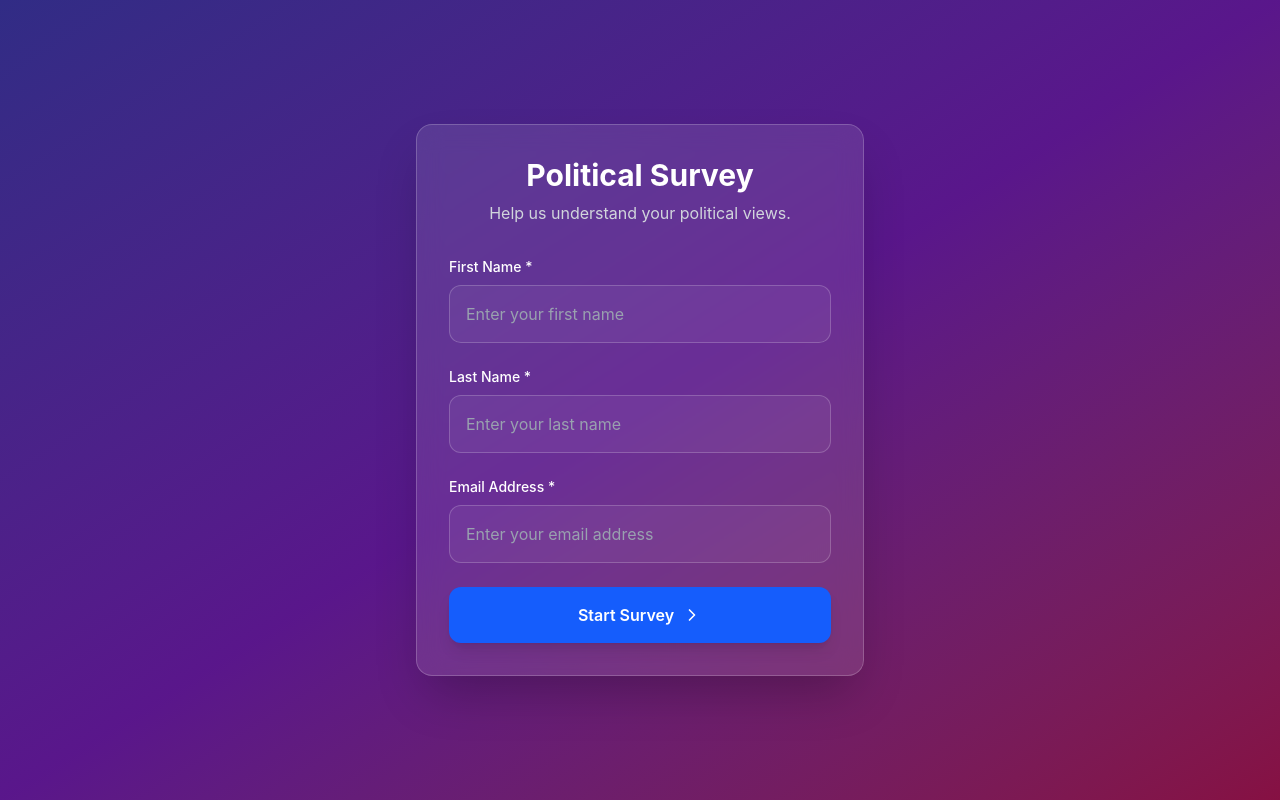
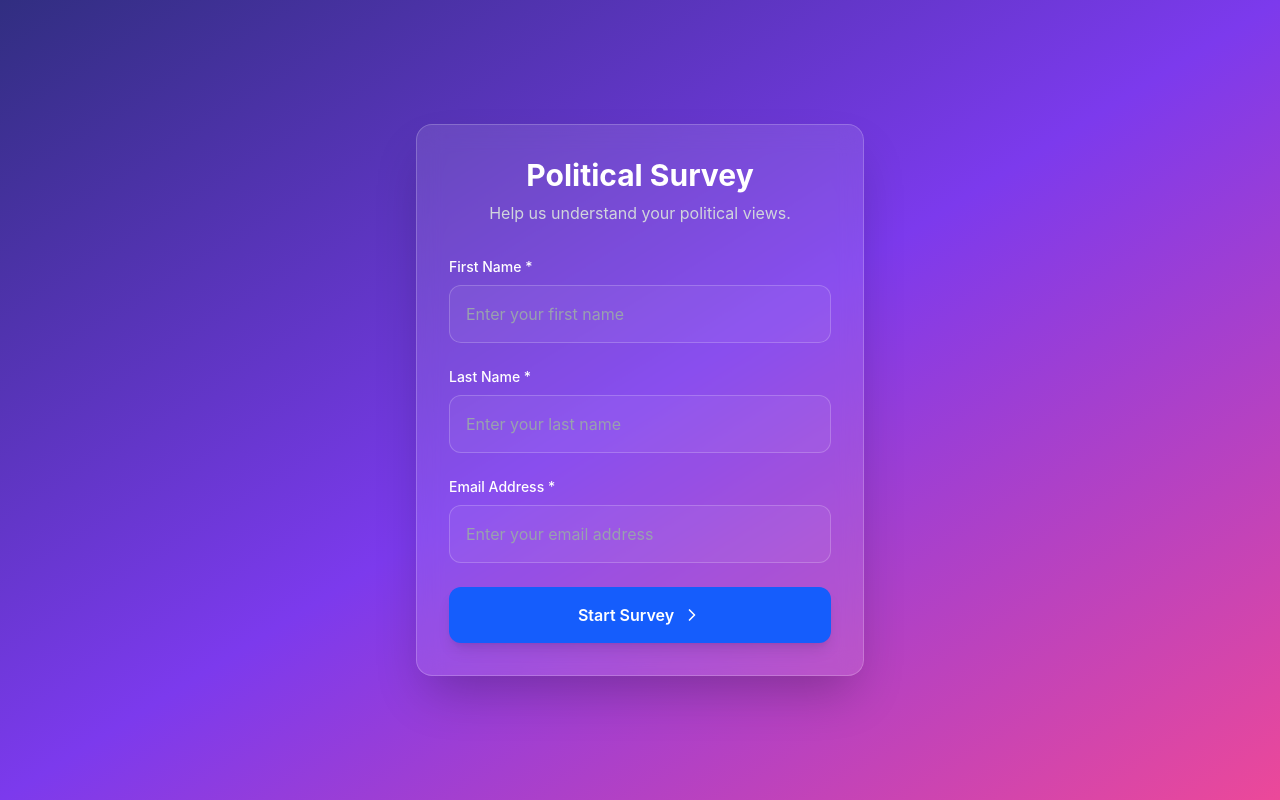
Before and after one commit to jackfan108/survey, a React (Vite) app: page / in a window 1280 px wide. Built offline with nearby package versions, Linux system fonts and the light colour scheme; no server answers; the database is empty.

Commit message:
tweak bg color for safe area

```diff
--- a/index.html
+++ b/index.html
@@ -4,6 +4,8 @@
     <meta charset="UTF-8" />
     <link rel="icon" type="image/svg+xml" href="/vite.svg" />
     <meta name="viewport" content="width=device-width, initial-scale=1.0, viewport-fit=cover" />
+    <meta name="theme-color" content="#312e81" />
+    <meta name="apple-mobile-web-app-status-bar-style" content="black-translucent" />
     <title>Survey App</title>
   </head>
   <body>
--- a/src/App.tsx
+++ b/src/App.tsx
@@ -152,7 +152,7 @@ const SurveyApp = () => {
   };
 
   return (
-    <div className="h-dvh bg-gradient-to-br from-indigo-900 via-purple-900 to-pink-900 overflow-hidden" style={{ paddingTop: 'env(safe-area-inset-top)', paddingBottom: 'env(safe-area-inset-bottom)', paddingLeft: 'env(safe-area-inset-left)', paddingRight: 'env(safe-area-inset-right)' }}>
+    <div className="main-content h-full w-full" style={{ height: '100dvh' }}>
       {step === 'user-info' && (
         <div className="h-full p-4 sm:p-6 md:p-8 flex items-center justify-center w-full">
           <div className="w-full">
--- a/src/index.css
+++ b/src/index.css
@@ -1,9 +1,24 @@
 @import "tailwindcss";
 
 /* Custom CSS */
-body {
+html {
+  height: 100%;
+  width: 100%;
   margin: 0;
   padding: 0;
+  /* Purple gradient background that extends into safe areas */
+  background: linear-gradient(to bottom right, #312e81, #7c3aed, #ec4899);
+  background-attachment: fixed;
+}
+
+body {
+  height: 100%;
+  width: 100%;
+  margin: 0;
+  padding: 0;
+  /* Ensure body inherits the gradient */
+  background: inherit;
+  overscroll-behavior-y: none;
   font-family: -apple-system, BlinkMacSystemFont, 'Segoe UI', 'Roboto', 'Oxygen',
     'Ubuntu', 'Cantarell', 'Fira Sans', 'Droid Sans', 'Helvetica Neue',
     sans-serif;
@@ -11,14 +26,23 @@ body {
   -moz-osx-font-smoothing: grayscale;
 }
 
-/* Safe Area Support */
-@supports (padding: env(safe-area-inset-top)) {
-  .safe-area-container {
-    padding-top: env(safe-area-inset-top);
-    padding-bottom: env(safe-area-inset-bottom);
-    padding-left: env(safe-area-inset-left);
-    padding-right: env(safe-area-inset-right);
-  }
+#root {
+  height: 100%;
+  width: 100%;
+  margin: 0;
+  padding: 0;
+}
+
+/* Safe Area Support with constant() fallback for older iOS */
+.main-content {
+  padding-top: constant(safe-area-inset-top);
+  padding-top: env(safe-area-inset-top);
+  padding-right: constant(safe-area-inset-right);
+  padding-right: env(safe-area-inset-right);
+  padding-bottom: constant(safe-area-inset-bottom);
+  padding-bottom: env(safe-area-inset-bottom);
+  padding-left: constant(safe-area-inset-left);
+  padding-left: env(safe-area-inset-left);
 }
 
 /* Custom Slider Styles */
```
Also changed, not shown: .claude/settings.local.json.
